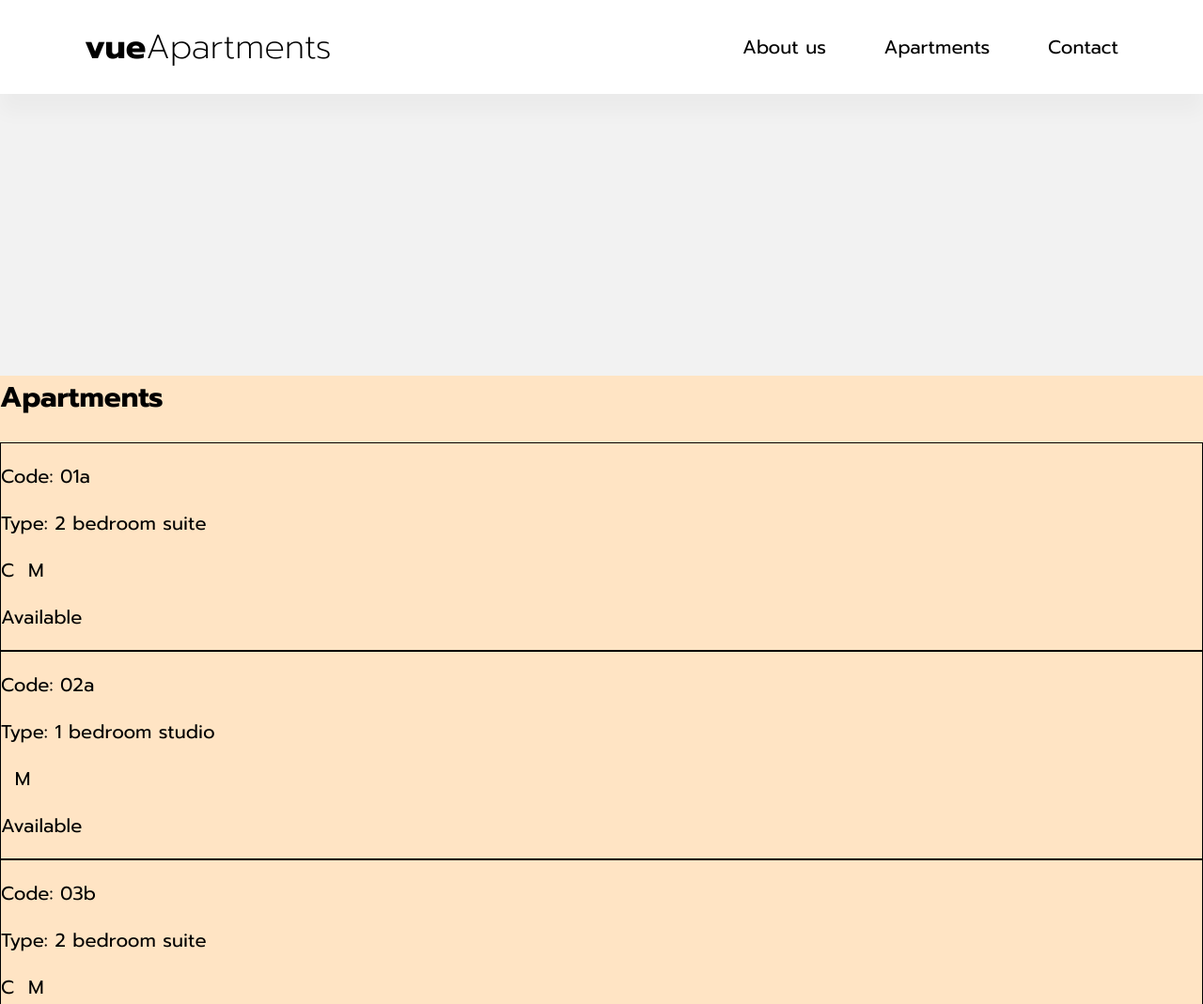
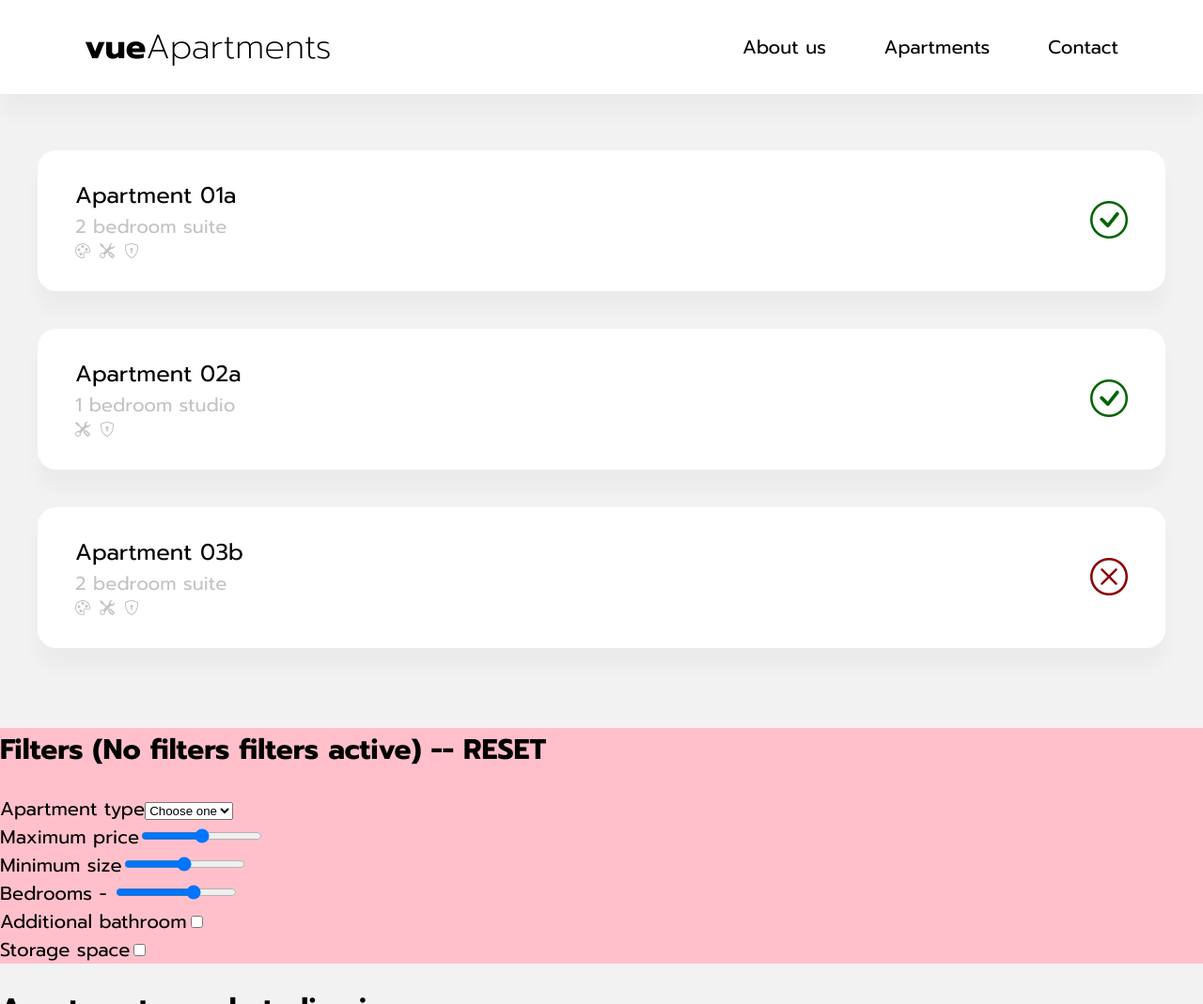
Before and after one commit to FeatheredSnek/vue-apartments, a website with bundled scripts: page index.html in a window 1280 px wide. Shown: the top 1069 px of the page at 94% size. Built offline with nearby package versions, Linux system fonts and the light colour scheme.

Commit message:
list item styling

```diff
--- a/index.html
+++ b/index.html
@@ -7,6 +7,7 @@
     <link rel="preconnect" href="https://fonts.gstatic.com" crossorigin>
     <link href="https://fonts.googleapis.com/css2?family=Prompt:wght@200;400;700&display=swap" rel="stylesheet">
     <script src="https://unpkg.com/vue@3"></script>
+    <link rel="stylesheet" href="https://cdn.jsdelivr.net/npm/bootstrap-icons@1.8.1/font/bootstrap-icons.css">
     <link rel="stylesheet" href="style.css">
     <title>vueApartments</title>
   </head>
@@ -41,17 +42,19 @@
       <div id="app">
 
         <!-- Apartments list, filterable -->
-        <div style="background-color:bisque">
-          <h2>Apartments</h2>
-          <div style="border: 1px solid black;" v-for="item in filteredResults" :key="item.code" @click="selectApartment(item.code)">
-            <p>Code: {{ item.code }}</p>
-            <p>Type: {{ item.bedrooms }} bedroom {{ item.type }}</p>
-            <p>
-              <span v-if="item.customColors">C</span>&nbsp;
-              <span v-if="item.customMods">M</span>
-            </p>
-            <p v-if="item.available">Available</p>
-            <p v-else>Not available</p>
+        <div class="apartments-list">
+          <div v-for="item in filteredResults" :key="item.code" @click="selectApartment(item.code)" class="list-item">
+            <div class="list-item-info">
+              <p class="list-item-header">Apartment {{ item.code }}</p>
+              <p class="list-item-type">{{ item.bedrooms }} bedroom {{ item.type }}</p>
+              <p class="list-item-icons">
+                <i v-if="item.customColors" class="bi-palette"></i>
+                <i v-if="item.customMods" class="bi-tools"></i>
+                <i v-if="item.secure" class="bi-shield-lock"></i>
+              </p>
+            </div>
+            <i v-if="item.available" class="bi-check-circle available" title="Avaliable"></i>
+            <i v-else class="bi-x-circle not-available" title="Not avaliable"></i>
           </div>
         </div>
 
--- a/style.css
+++ b/style.css
@@ -3,8 +3,16 @@ html {
   font-family: 'Prompt', sans-serif;
   --maxwidth: 1200px;
   --white: white;
+  --light-gray: #c3c3c3;
+  --color-good: darkgreen;
+  --color-bad: darkred;
   --background: #f2f2f2;
   --shadow-basic: 0px 1rem 1rem rgba(0, 0, 0, 0.03);
+}
+
+p {
+  margin: 0;
+  padding: 0;
 }
 
 @media screen and (max-width: 576px)  {
@@ -32,6 +40,8 @@ a {
   color: black;
   text-decoration: none;
 }
+
+/* header styling */
 
 header {
   width: 100%;
@@ -101,9 +111,66 @@ header {
   display: block;
 }
 
-main {
-  margin-top: 300px;
+/* app styling */
+
+.apartments-list {
+  width: 100%;
+  display: flex;
+  flex-direction: column;
+  padding: 2rem;
+  box-sizing: border-box;
 }
+
+.list-item {
+  box-sizing: border-box;
+  border-radius: 1rem;
+  background: var(--white);
+  margin: 1rem 0;
+  padding: 1.5rem 2rem;
+  display: flex;
+  flex-wrap: nowrap;
+  justify-content: space-between;
+  align-items: center;
+  box-shadow: var(--shadow-basic);
+}
+/*
+.list-item-info {
+
+}
+*/
+.list-item > i {
+  font-size: 2rem;
+}
+
+.available {
+  color: var(--color-good)
+}
+
+.not-available {
+  color: var(--color-bad)
+}
+
+.list-item-header {
+  font-size: 1.2rem;
+}
+
+.list-item-type {
+  color: var(--light-gray);
+}
+
+.list-item-icons {
+  font-size: 0.8rem;
+  color: var(--light-gray);
+}
+
+.list-item-icons > * {
+  margin-right: 0.5rem;
+}
+
+/*
+.list-item-icons > img {
+
+} */
 
 /* animation helper classes */
 
```
